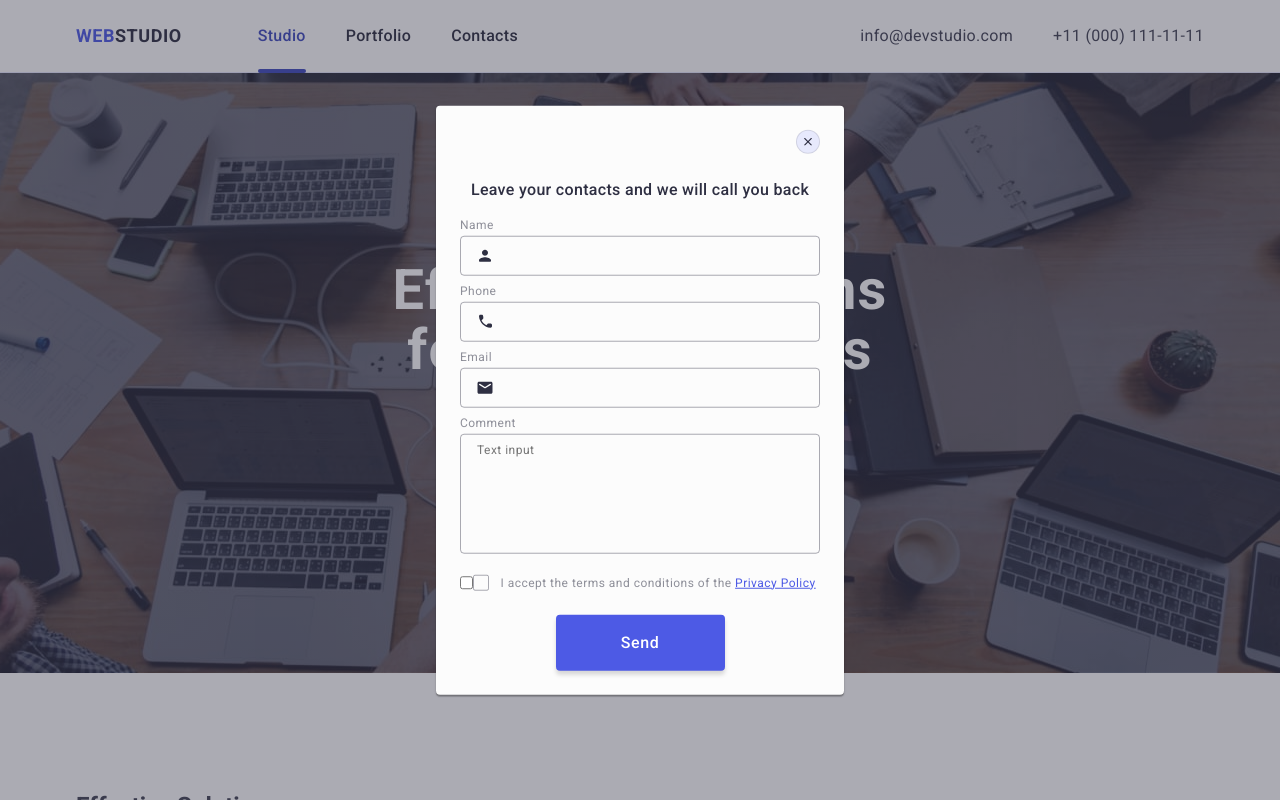
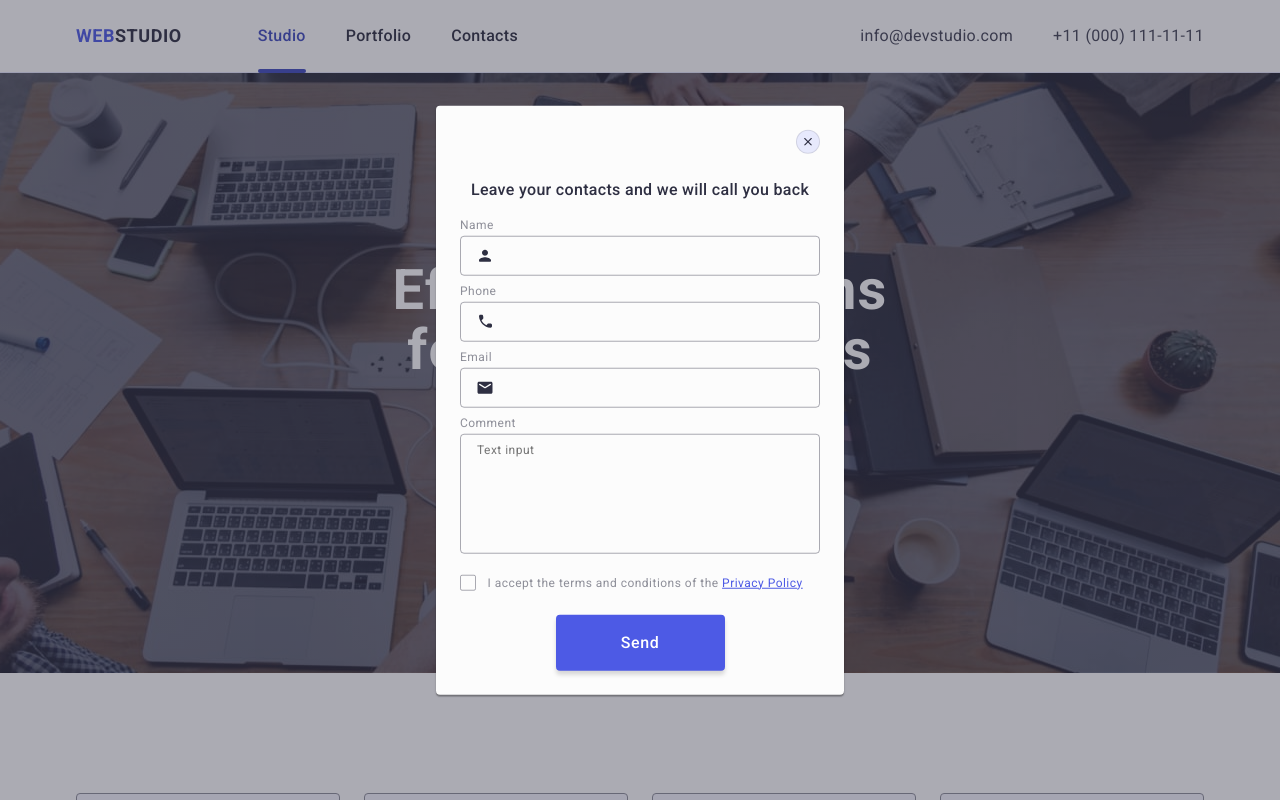
Before and after one commit to Leveragee/goit-markup-hw-05, a plain HTML site: page index.html in a window 1280 px wide. Shown: the top 800 px of the page. Drawn offline with nearby package versions, Linux system fonts and the light colour scheme.

Commit message:
Update index.html

```diff
--- a/index.html
+++ b/index.html
@@ -49,7 +49,7 @@
         </section>
         <section class="features">
             <div class="container">
-            <h2 class="vissually-hidden">Effective Solutions</h2>
+            <h2 class="visually-hidden">Effective Solutions</h2>
             <ul class="features-list">
                 <li class="features-item">
                     <div class="icon-container">
@@ -415,7 +415,7 @@
           </div>
           <div class="checkbox-modal-field">
             <input
-                class="checkbox-modal-input vissually-hidden" type="checkbox" name="user-privacy" id="user-privacy" value="true"
+                class="checkbox-modal-input visually-hidden" type="checkbox" name="user-privacy" id="user-privacy" value="true"
             />
             <label class="checkbox-modal-label" for="user-privacy" >
               <span class="checkbox-icon-field">
```
